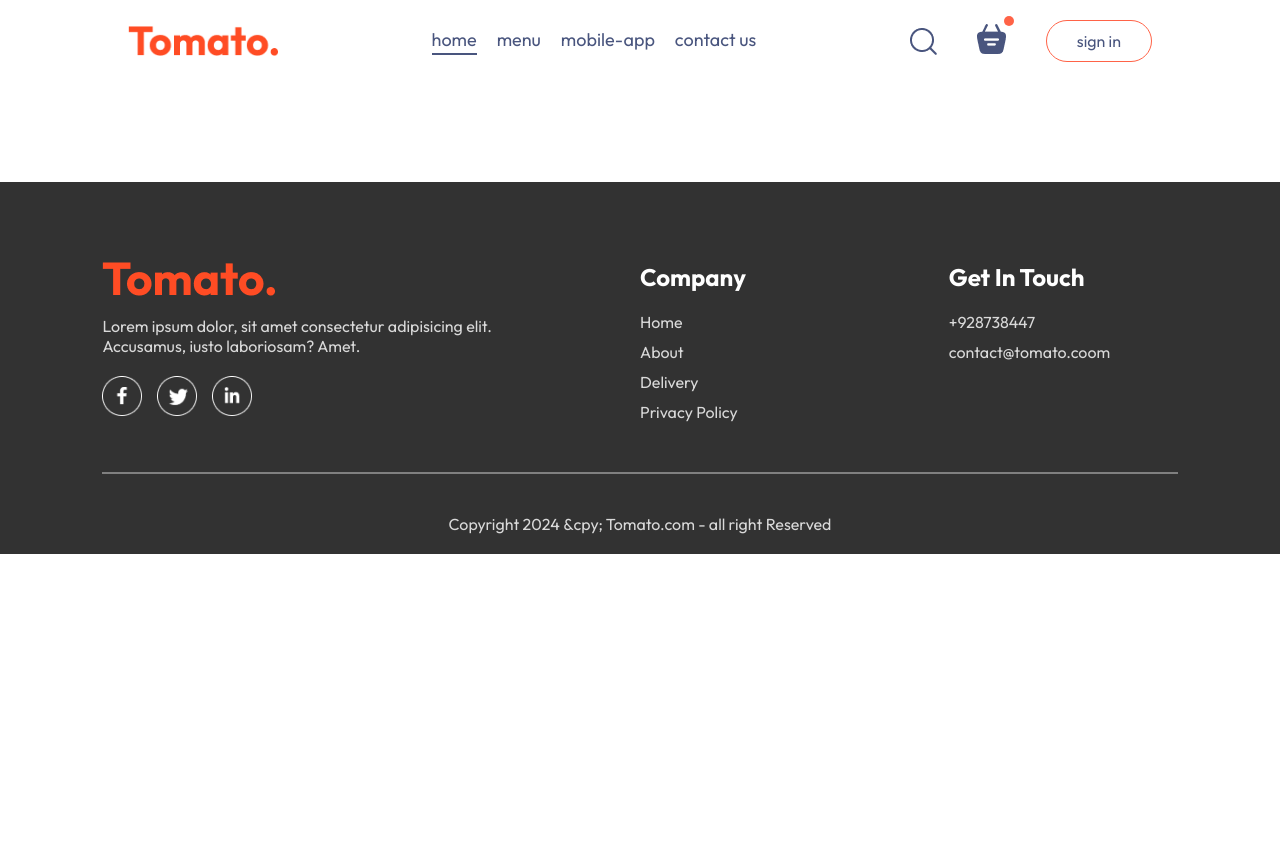
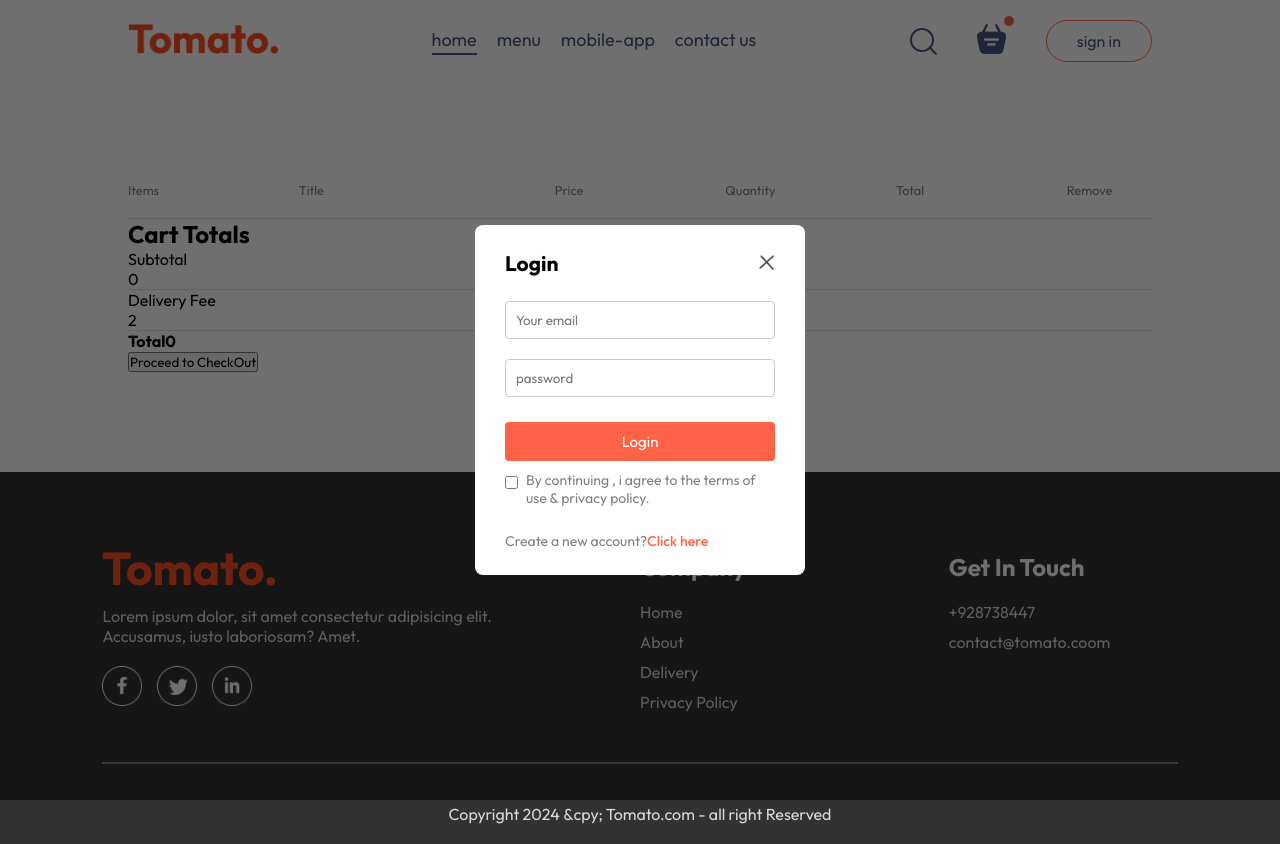
Before and after one commit to Satish-mourya/food-delivery, a React (Vite) app in the folder fronted/: page /cart in a window 1280 px wide. Both pictures are taken after a click on the button "sign in". Before the commit the page ends 800 px from the top, so only its background shows below. Built offline with nearby package versions, Linux system fonts and the light colour scheme; a web font is replaced by a local one.

Commit message:
adding the login/ signup

```diff
--- a/fronted/src/App.jsx
+++ b/fronted/src/App.jsx
@@ -1,16 +1,20 @@
-import React from 'react'
+import React, { useState } from 'react'
 import Navbar from './components/navbar/Navbar'
 import { Routes,Route } from 'react-router-dom'
 import Home from './pages/home/Home'
 import Cart from './pages/cart/Cart'
 import Placeorder from './pages/placeorder/placeorder'
 import Footer from './components/footer/Footer'
+import LoginPopUp from './components/loginpopup/LoginPopUp'
 
  const App = () => {
+
+  const [showLogin,setshowLogin]=useState(false);
    return (
     <>
+    {showLogin?<LoginPopUp setshowLogin={setshowLogin}/>:<></>}
      <div className='app'>
-       <Navbar/>
+       <Navbar setshowLogin={setshowLogin}/>
        <Routes>
         <Route path='/' element={<Home/>}/>
         <Route path="/cart" element={<Cart/>}/>
--- /dev/null
+++ b/fronted/src/components/loginpopup/LoginPopUp.css
@@ -0,0 +1,77 @@
+.login-popup{
+    position: absolute;
+    z-index: 1;
+    width: 100%;
+    height: 100%;
+    background-color: #00000090;
+    display: grid;
+}
+
+.login-popup-container{
+    place-self: center;
+    width: max(23vw,330px);
+    color: #808080;
+    background-color: white;
+    display: flex;
+    flex-direction: column;
+    gap: 25px;
+    padding: 25px 30px;
+    border-radius: 8px ;
+    font-size:14px ;
+    animation: fadeIn 0.5s;
+}
+
+.login-popup-title{
+    display: flex;
+    justify-content: space-between;
+    align-items: center;
+    color: black;
+
+}
+
+.login-popup-title img{
+    width: 16px;
+    cursor: pointer;
+
+}
+
+.login-popup-inputs{
+    display: flex;
+    flex-direction: column;
+    gap: 20px;
+
+}
+
+.login-popup-inputs input{
+    outline: none;
+    border: 1px solid #c9c9c9;
+    padding: 10px;
+    border-radius: 4px;
+}
+
+.login-popup-container button{
+    border: none;
+    padding: 10px;
+    border-radius: 4px;
+    color: white;
+    background-color: tomato;
+    font-size: 15px;
+    cursor: pointer;
+}
+
+.login-popup-condition{
+    display: flex;
+    align-items: start;
+    gap: 8px;
+    margin-top: -15px;
+}
+
+.login-popup-condition input{
+    margin-top: 5px;
+}
+
+.login-popup p span{
+    color: tomato;
+    font-weight: 500;
+    cursor: pointer;
+}
--- /dev/null
+++ b/fronted/src/components/loginpopup/LoginPopUp.jsx
@@ -0,0 +1,33 @@
+import {React,useState} from 'react'
+import './LoginPopUp.css'
+import { assets } from '../../assets/assets';
+const LoginPopUp = ({setshowLogin}) => {
+
+    const [currentState,setcurrentState]=useState("Login");
+  return (
+    <div className='login-popup'>
+    <form action="" className="login-popup-container">
+        <div className="login-popup-title">
+            <h2>{currentState}</h2>
+            <img onClick={()=>setshowLogin(false)} src={assets.cross_icon} alt="" />
+        </div>
+        <div className="login-popup-inputs">
+            {currentState==='Login'?<></>:<input type="text" placeholder="Your name" required />}
+            <input type="email" placeholder="Your email" required />
+            <input type="password" placeholder="password" required />
+        </div>
+
+        <button>{currentState==="Sign up"?"Create account":"Login"}</button>
+        <div className="login-popup-condition">
+            <input type="checkbox" required />
+            <p>By continuing , i agree to the terms of use & privacy policy.</p>
+        </div>
+        {currentState==="Login" ?
+        <p>Create a new account?<span onClick={()=>setcurrentState("Sign up")}>Click here</span></p>:
+        <p>Already have an account ? <span onClick={()=>setcurrentState('Login')}>Login here</span></p>}
+    </form>
+    </div>
+  )
+}
+
+export default LoginPopUp
--- a/fronted/src/components/navbar/Navbar.jsx
+++ b/fronted/src/components/navbar/Navbar.jsx
@@ -2,13 +2,13 @@
 import "./Navbar.css";
 import { assets } from "../../assets/assets";
 import {Link} from 'react-router-dom'
-const Navbar = () => {
+const Navbar = ({setshowLogin}) => {
 
   const [menu,setMenu]=useState("home");
 
   return (
     <div className="navbar">
-      <img src={assets.logo} alt="" className="logo" />
+      <Link to='/'><img src={assets.logo} alt="" className="logo" /></Link>
       <ul className="navbar-menu">
         <Link to='/'onClick={()=>setMenu("home")} className={menu==="home"?"active":""}>home</Link>
         <a href="#explore-menu" onClick={()=>setMenu("menu")} className={menu==="menu"?"active":""}>menu</a>
@@ -17,11 +17,11 @@
       </ul>
       <div className="navbar-right">
         <img src={assets.search_icon} alt="" />
-        <div className="navbar-search-icon">
-          <img src={assets.basket_icon} alt="" />
+        <div className="navbar-search-icon" >
+          <Link to='/cart'><img src={assets.basket_icon} alt="" /></Link>
           <div className="dot"></div>
         </div>
-        <button>sign in </button>
+        <button onClick={()=>setshowLogin(true)}>sign in </button>
       </div>
     </div>
   );
--- a/fronted/src/index.css
+++ b/fronted/src/index.css
@@ -4,6 +4,7 @@
   margin: 0;
   box-sizing: border-box;
   font-family: outfit;
+  scroll-behavior: smooth;
 }
 
 body{
--- a/fronted/src/pages/cart/Cart.css
+++ b/fronted/src/pages/cart/Cart.css
@@ -0,0 +1,32 @@
+.cart{
+    margin-top:100px ;
+
+}
+
+.cart-items-title{
+    display: grid;
+    grid-template-columns: 1fr 1.5fr 1fr 1fr 1fr 0.5fr ;
+    align-items: center;
+    color: grey;
+    font-size: max(1vw,12px);
+}
+
+.cart-items-item{
+    margin: 10px 0px;
+    color: black;
+
+}
+
+.cart-items-item img{
+    width: 50px;
+}
+
+.cart hr{
+    height: 1px;
+    background-color: #e2e2e2;
+    border: none;
+}
+
+.cart-items-item .cross{
+    cursor: pointer;
+}
--- a/fronted/src/pages/cart/Cart.jsx
+++ b/fronted/src/pages/cart/Cart.jsx
@@ -1,11 +1,67 @@
-import React from 'react'
-import "./Cart.css"
+import React, { useContext } from "react";
+import "./Cart.css";
+import { StoreContext } from "../../context/StoreContext";
 const Cart = () => {
+  const { cartItems, food_list, removeFromCart } = useContext(StoreContext);
+
   return (
-    <div>
+    <div className="cart">
+      <div className="cart-items">
+        <div className="cart-items-title">
+          <p>Items</p>
+          <p>Title</p>
+          <p>Price</p>
+          <p>Quantity</p>
+          <p>Total</p>
+          <p>Remove</p>
+        </div>
+        <br />
+        <hr />
 
+        {food_list.map((item, index) => {
+          if (cartItems[item._id] > 0) {
+            return (
+              <>
+                <div className="cart-items-title cart-items-item">
+                  <img src={item.image} alt="" />
+                  <p>{item.name}</p>
+                  <p>${item.price}</p>
+                  <p>{cartItems[item._id]}</p>
+                  <p>${item.price * cartItems[item._id]}</p>
+                  <p onClick={()=>removeFromCart(item._id)} className="cross">x</p>
+                </div>
+                <hr />
+              </>
+            );
+          }
+        })}
+      </div>
+
+      <div className="cart-bottom">
+        <div className="cart-total">
+          <h2>Cart Totals</h2>
+          <div>
+            <div className="cart-total-details">
+              <p>Subtotal</p>
+              <p>{0}</p>
+            </div>
+            <hr />
+            <div className="cart-total-details">
+              <p>Delivery Fee</p>
+              <p>{2}</p>
+            </div>
+            <hr />
+            <div className="cart-total-details">
+              <b>Total</b>
+              <b>{0}</b>
+            </div>
+
+          </div>
+          <button>Proceed to CheckOut </button>
+        </div>
+      </div>
     </div>
-  )
-}
+  );
+};
 
-export default Cart
+export default Cart;
```
